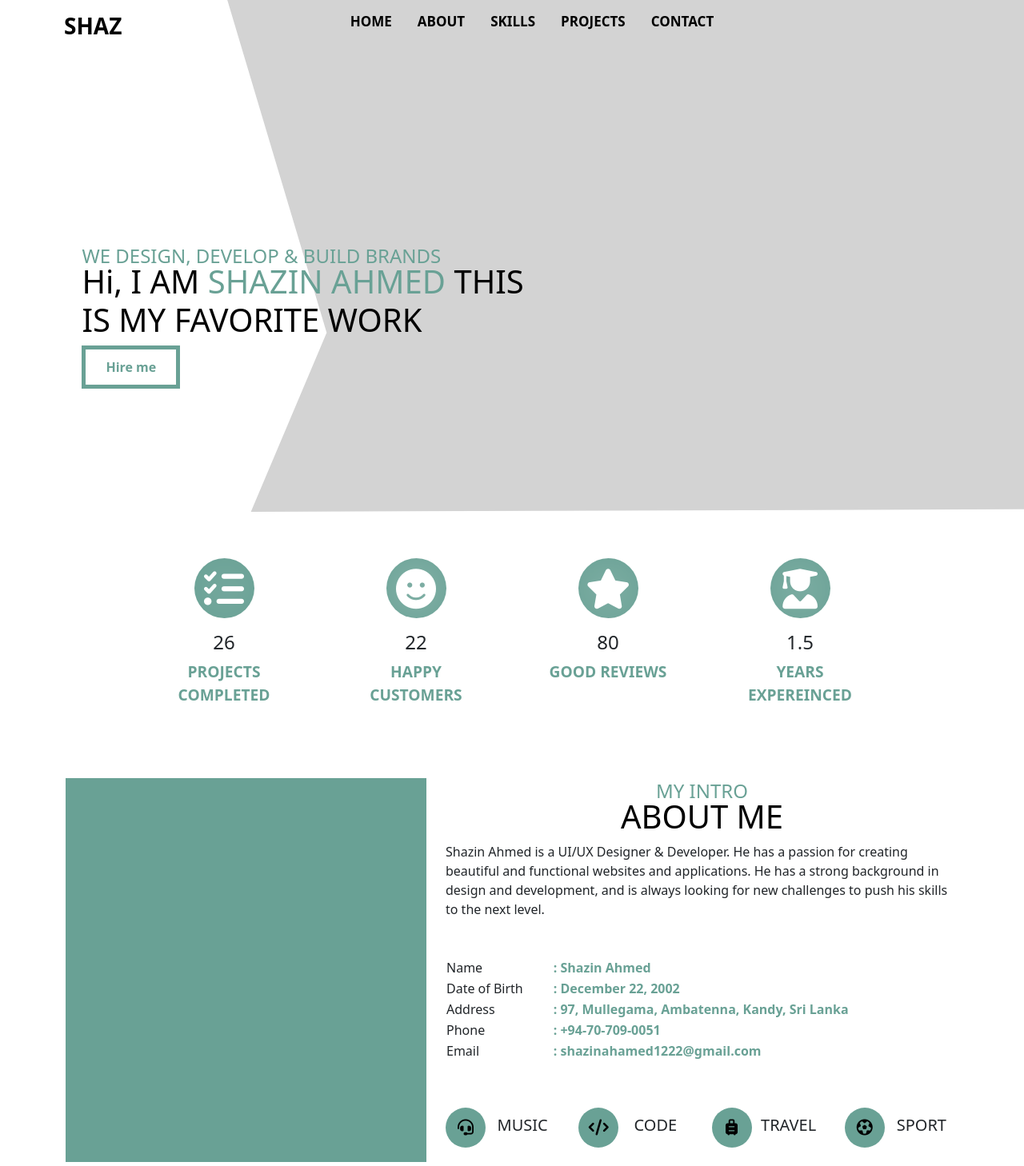
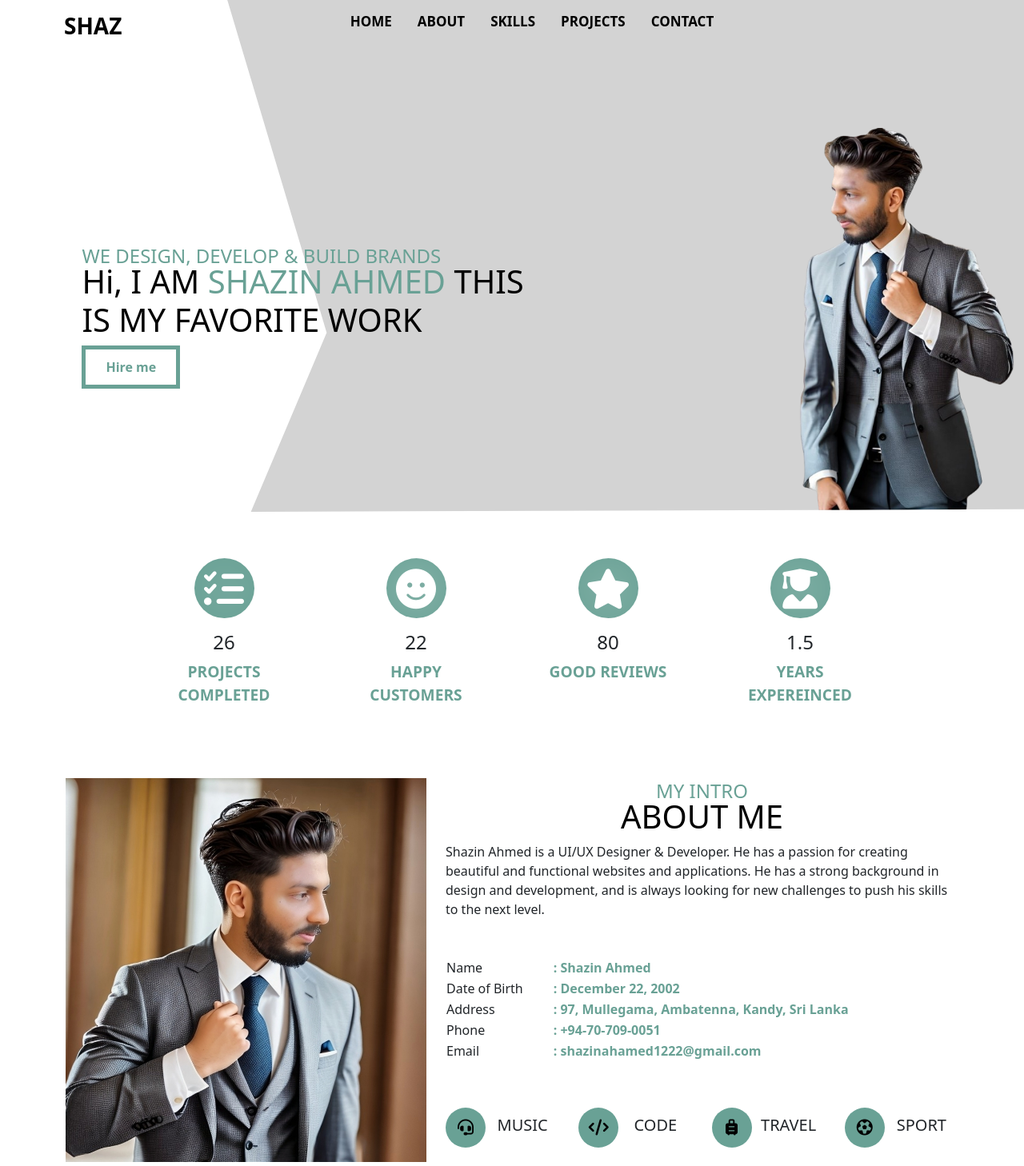
Before and after one commit to nixzee1222/shaz.porfolio.githib.io, a plain HTML site: page index.html in a window 1280 px wide. Shown: the top 1458 px of the page at 80% size. Drawn offline with nearby package versions, Linux system fonts and the light colour scheme; files whose address does not match are found by name.

Commit message:
Update shaz.css

```diff
--- a/shaz.css
+++ b/shaz.css
@@ -220,7 +220,7 @@ h1 {
 }
 .hero-image {
   top: 25%;
-  background-image: url(../img/shaz.png);
+  background-image: url(../shaz.png);
   height: 60vh;
   background-position: right;
   background-repeat: no-repeat;
@@ -333,7 +333,7 @@ h1 {
   display: flex;
   height: 60vh;
   background-color: #69a195;
-  background-image: url("../img/pro.jpg");
+  background-image: url("../pro.jpg");
   background-size: cover;
   background-position: center;
 }
```
